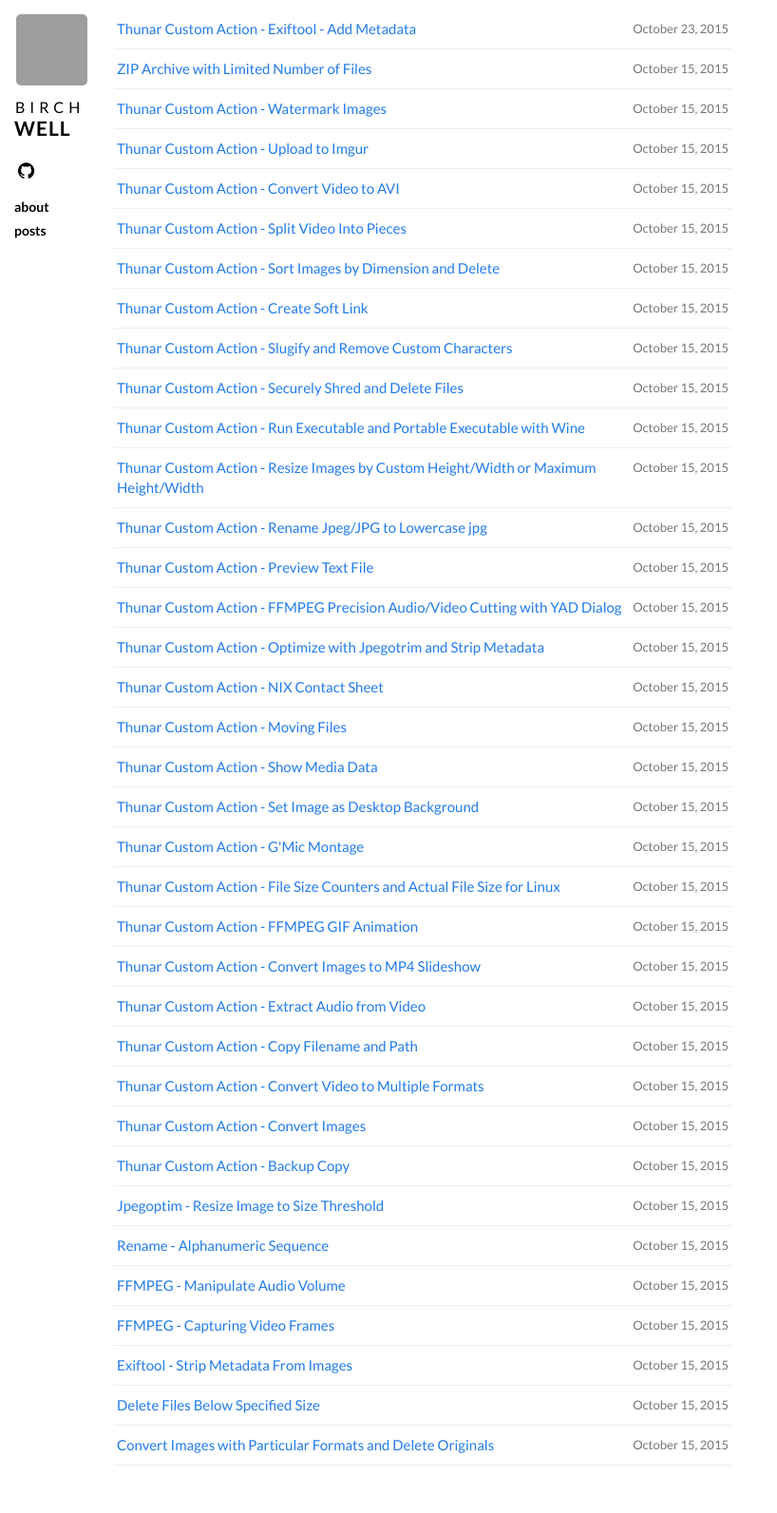
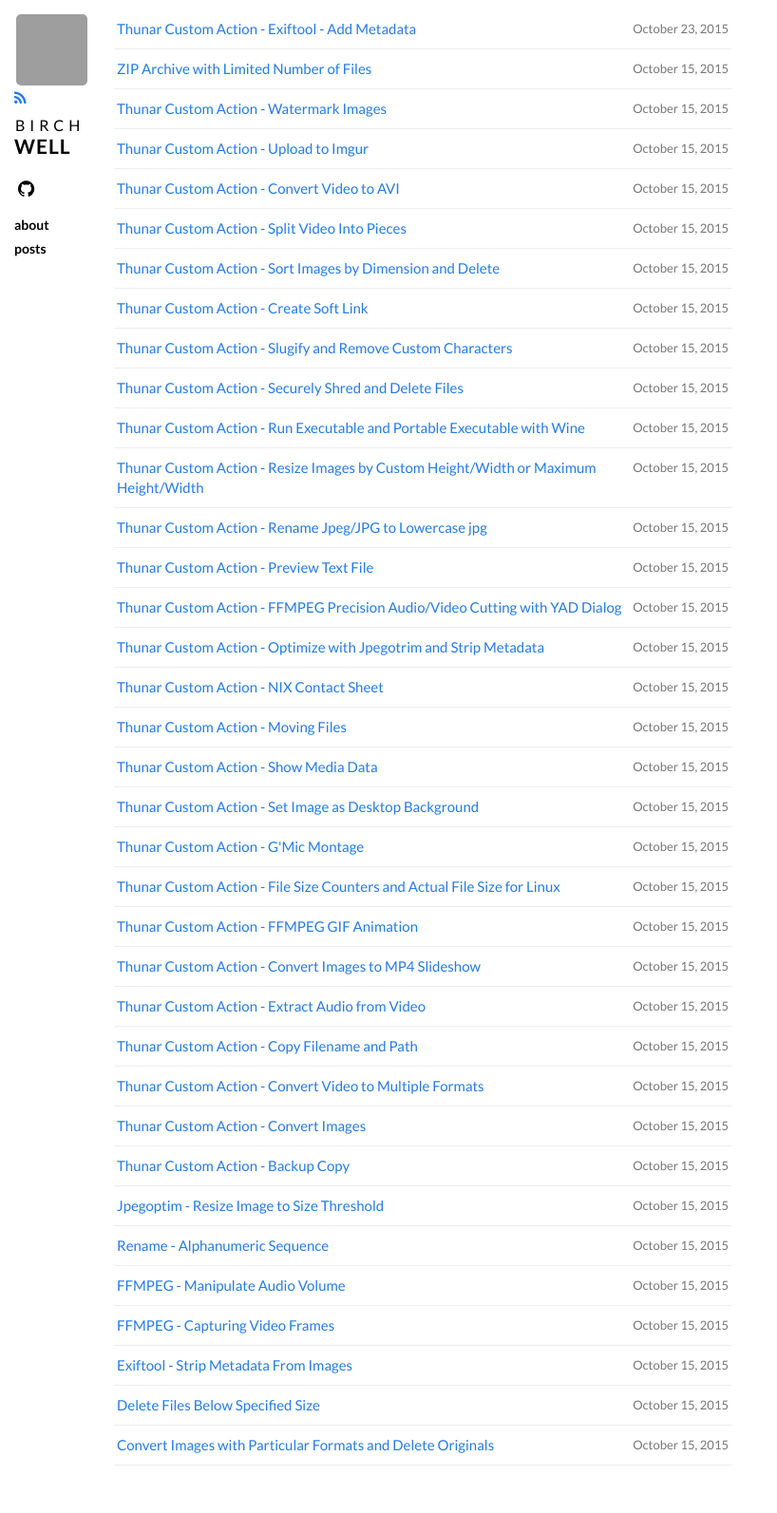
Before and after one commit to Birchwell/birchwell.github.io, a Jekyll site: the page built from index.html, in a window 1280 px wide. Shown: the whole page at 95% size, without its empty margins (0-818 px from the left). Built offline with Jekyll 4.4.1, drawn with Linux system fonts in a browser that asks for light colours; nearby versions of some CDN libraries; Markdown is read by kramdown in place of the engine named in the settings; grey boxes are pictures that could not be loaded.

Commit message:
Update layout.html

```diff
--- a/_layouts/layout.html
+++ b/_layouts/layout.html
@@ -32,6 +32,7 @@
   <section class="sidebar">
     <a href="/">
       <img src="{{ site.github.owner_gravatar_url }}?s=150" height="75" width="75" class="avatar" />
+      <a href="/atom.xml"><i class="fa fa-rss"></i></a>
     </a>
 
     <section class="name">
```
